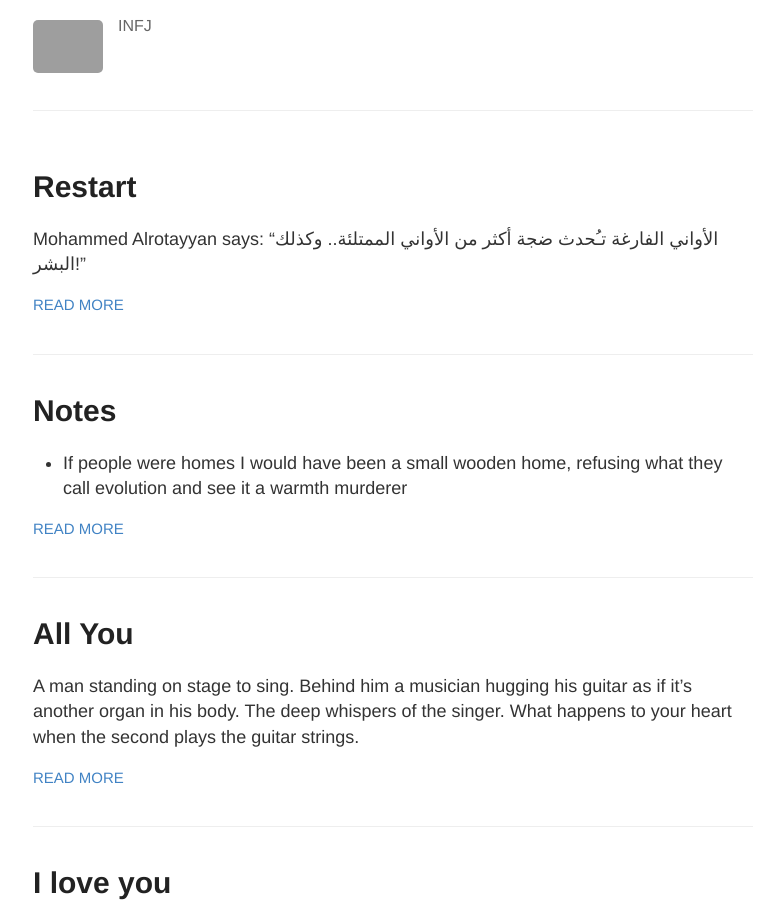
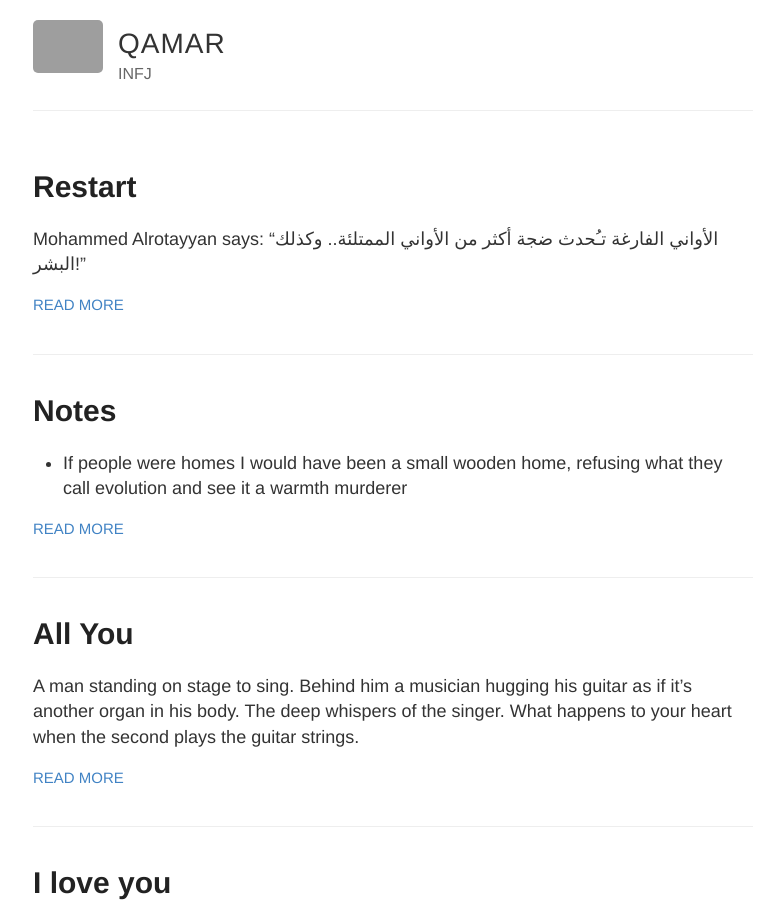
Before and after one commit to aelasr/aelasr.github.io, a Jekyll site: the page built from index.html, in a window 1280 px wide and 900 px high. Shown: the whole window, without its empty margins (247-1031 px from the left). Built offline with Jekyll 4.4.1, drawn with Linux system fonts in a browser that asks for light colours; grey boxes are pictures that could not be loaded.

Commit message:
Update _config.yml

```diff
--- a/_config.yml
+++ b/_config.yml
@@ -3,7 +3,7 @@
 #
 
 # Name of your site (displayed in the header)
-name:
+name: QAMAR
 
 # Short bio or description (displayed in the header)
 description: INFJ
```
